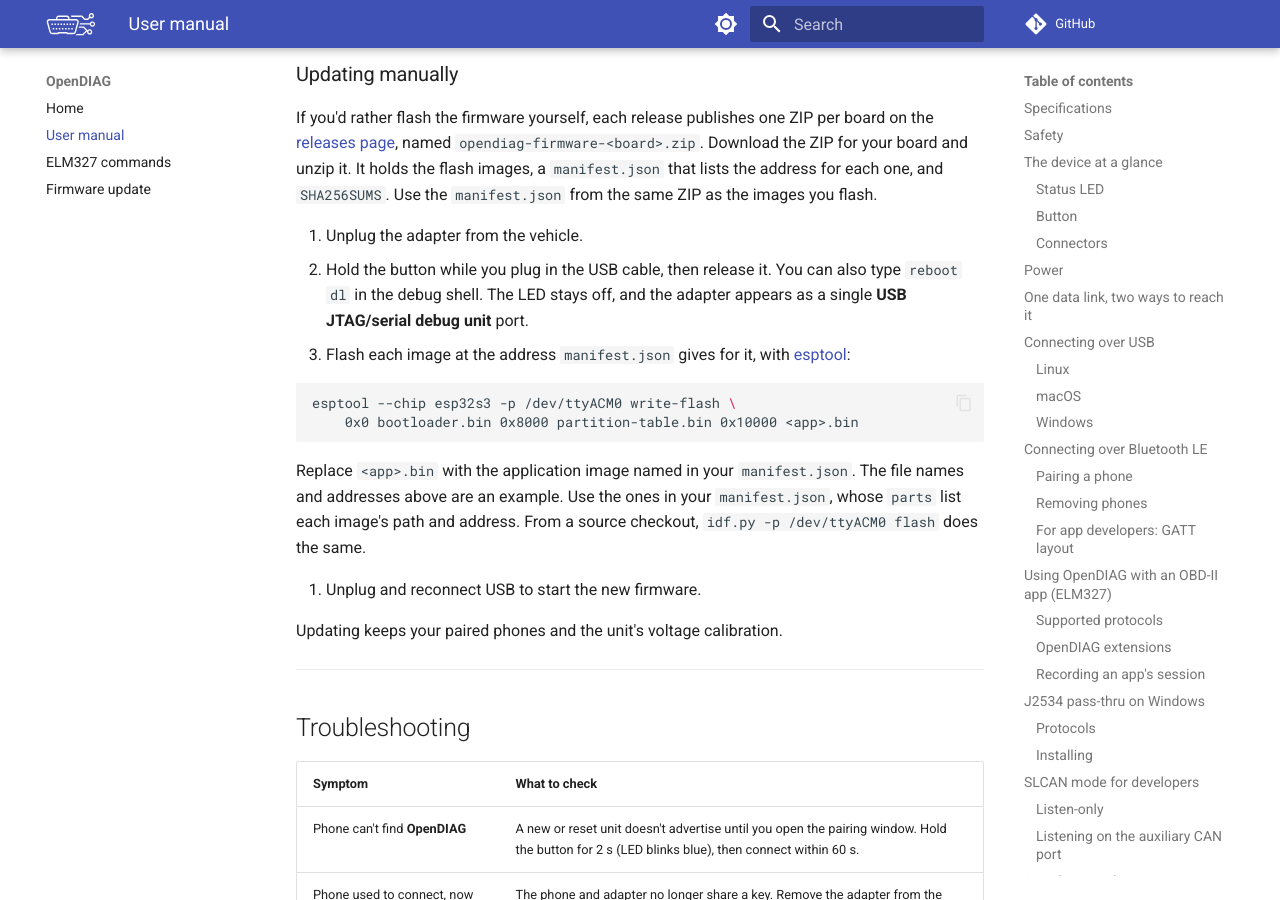
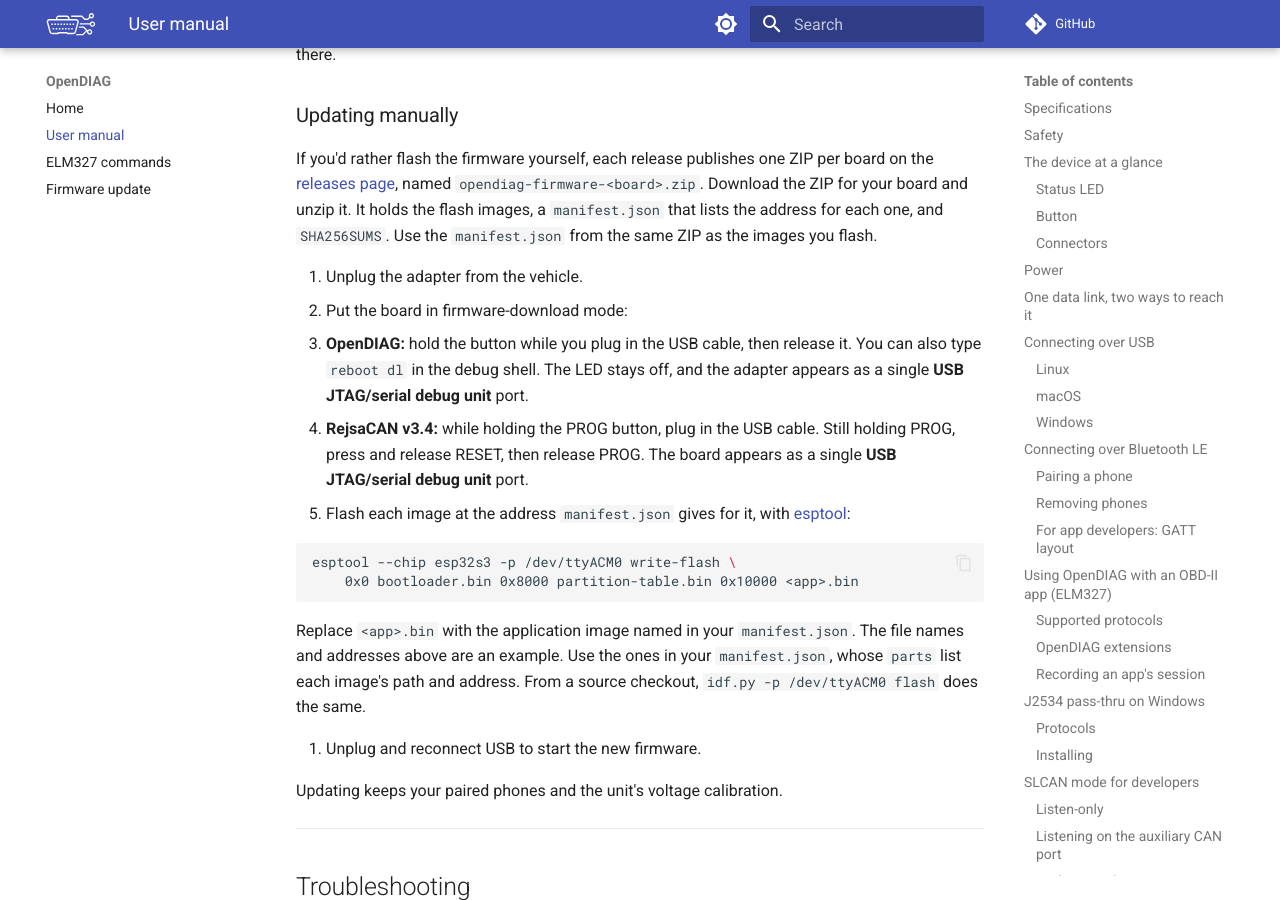
Before and after one commit to maximus64/opendiag-firmware, an MkDocs documentation site: the page built from docs/manual.md, in a window 1280 px wide and 900 px high, scrolled down 15479 px. Built offline with MkDocs 1.6.1 and Material for MkDocs 9.7.7, drawn with Linux system fonts in a browser that asks for light colours; comment, search, counter and statistics services are not loaded; some of the changed text lies outside the part shown.

Commit message:
docs/manual.md: describe RejsaCAN v3.4 download mode
The manual's firmware-download steps covered only OpenDIAG. Give each board its own step 2:
OpenDIAG keeps the button and USB procedure, and RejsaCAN v3.4 holds PROG while plugging in USB,
then presses and releases RESET before releasing PROG. The button table row is labelled OpenDIAG.
The RejsaCAN device name, USB JTAG/serial debug unit, was confirmed on hardware.

README: add how to test the update page locally with tools/updater/serve-update.sh.

```diff
--- a/docs/manual.md
+++ b/docs/manual.md
@@ -54,7 +54,7 @@ This manual covers setting up and using the OpenDIAG adapter.
 | --- | --- |
 | Hold for about 2 seconds | Opens the **Bluetooth pairing window** for 60 seconds (LED blinks blue) |
 | Keep holding, to about 10 seconds | **Forgets every paired phone**, and leaves the pairing window open |
-| Hold while plugging in USB | Starts **firmware-download mode** (see [Updating the firmware](#updating-the-firmware)) |
+| Hold while plugging in USB (OpenDIAG) | Starts **firmware-download mode** (see [Updating the firmware](#updating-the-firmware)). On RejsaCAN v3.4 the PROG button does this instead |
 
 ### Connectors
 
@@ -546,9 +546,13 @@ images, a `manifest.json` that lists the address for each one, and `SHA256SUMS`.
 `manifest.json` from the same ZIP as the images you flash.
 
 1. Unplug the adapter from the vehicle.
-2. Hold the button while you plug in the USB cable, then release it. You can also type
-   `reboot dl` in the debug shell. The LED stays off, and the adapter appears as a single
-   **USB JTAG/serial debug unit** port.
+2. Put the board in firmware-download mode:
+   - **OpenDIAG:** hold the button while you plug in the USB cable, then release it. You can also
+     type `reboot dl` in the debug shell. The LED stays off, and the adapter appears as a single
+     **USB JTAG/serial debug unit** port.
+   - **RejsaCAN v3.4:** while holding the PROG button, plug in the USB cable. Still holding PROG,
+     press and release RESET, then release PROG. The board appears as a single
+     **USB JTAG/serial debug unit** port.
 3. Flash each image at the address `manifest.json` gives for it, with
    [esptool](https://docs.espressif.com/projects/esptool/):
 
```
Also changed, not shown: README.md (+7 -0 lines).
